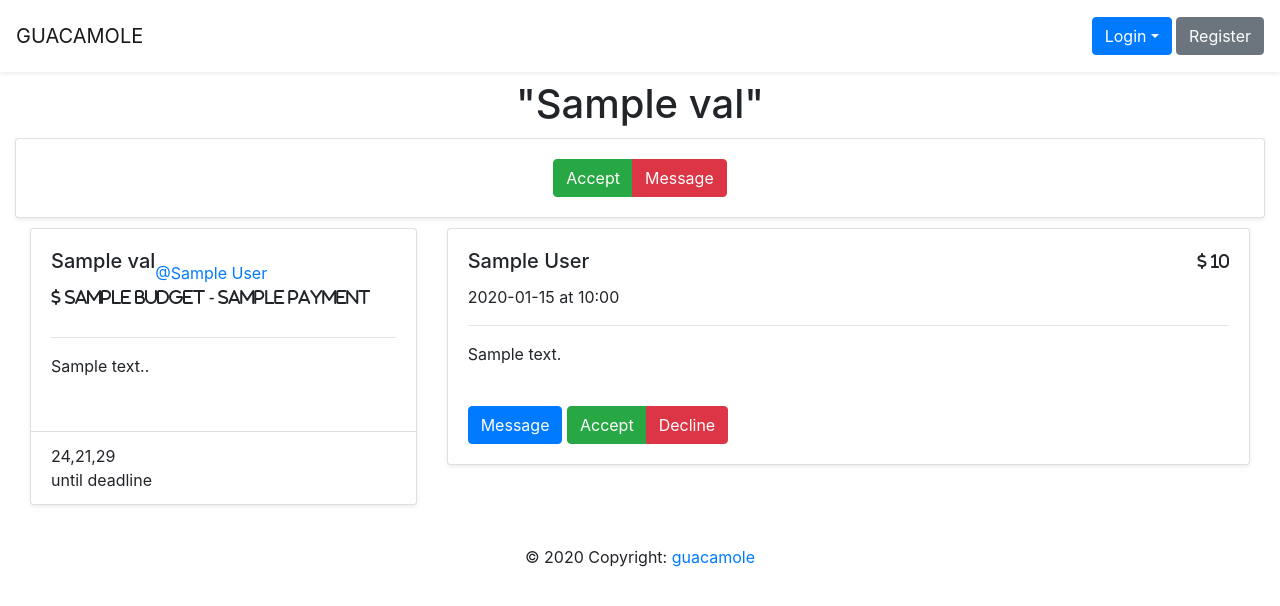
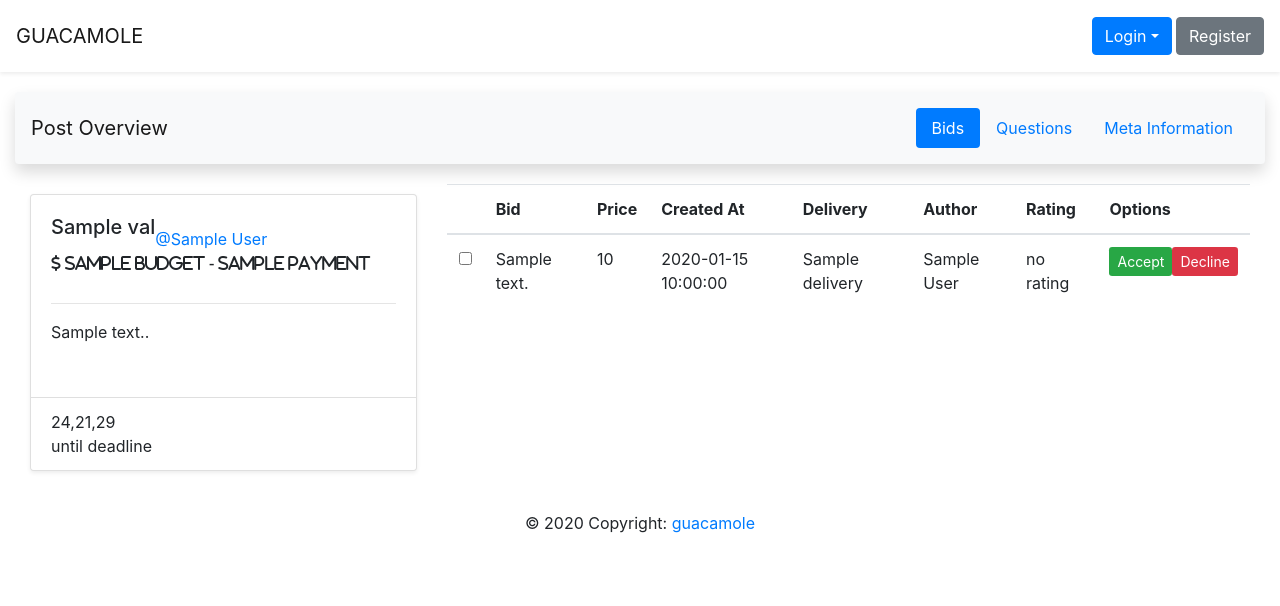
Before and after one commit to Guacamole-Devs/glowing-guacamole, a Flask app: template guacamole/templates/profile/post_detail.html in a window 1280 px wide. Shown: the top 606 px of the page. Run offline with Flask 2, Linux system fonts and the light colour scheme; the template is opened without the code that fills it: most values are stand-ins (such as "Sample title", 1, 10 or a date in 2020); parts of the project's set-up code (start-up, migrations or seed data) failed here and were passed over; some libraries are stand-ins or nearby versions.

Commit message:
Added Posts to Dashboard. Changed Post-Detail View

```diff
--- a/guacamole/auth.py
+++ b/guacamole/auth.py
@@ -13,16 +13,18 @@ from flask import session
 from flask import url_for
 
 bp = Blueprint("auth", __name__, url_prefix="/auth")
-
 def login_required(view):
     """View decorator that redirects anonymous users to the login page."""
 
     @functools.wraps(view)
     def wrapped_view(**kwargs):
-        if g.user == None:
+        try:
+            if g.user is None:
+                return redirect(url_for("auth.login"))
+        except AttributeError:
+            flash("You have been logged out")
             return redirect(url_for("auth.login"))
         return view(**kwargs)
-
     return wrapped_view
 
 @bp.before_app_request
--- a/guacamole/templates/profile/post_detail.html
+++ b/guacamole/templates/profile/post_detail.html
@@ -5,8 +5,22 @@
         <meta charset="utf-8">
         <meta name="viewport" content="width=device-width, initial-scale=1">
     </head>
-    <h1>{% block title %} "{{ post.val()['title'] }}"{% endblock %}</h1>
-    <div class="shadow-sm card" style="width: 100%; margin-top: 10px">
+    <nav id="dashboard-nav" class="shadow p-3 navbar navbar-light bg-light rounded" style="margin-bottom: 20px; margin-top: 20px">
+        <a class="navbar-brand" href="#">Post Overview</a>
+        <ul class="nav nav-pills" id="myTab" role="tablist">
+            <li class="nav-item">
+                <a class="nav-link active" id="bids-tab" data-toggle="tab" href="#bids" role="tab" aria-controls="bids" aria-selected="true">Bids</a>
+            </li>
+            <li class="nav-item">
+                <a class="nav-link" id="faqs-tab" data-toggle="tab" href="#faqs" role="tab" aria-controls="faqs" aria-selected="false">Questions</a>
+            </li>
+            <li class="nav-item">
+                <a class="nav-link" id="inbox-tab" data-toggle="tab" href="#inbox" role="tab" aria-controls="inbox" aria-selected="false">Meta Information</a>
+            </li>
+        </ul>
+    </nav>
+{% endblock %}
+<!-- <div class="shadow-sm card" style="width: 100%; margin-top: 10px">
     <div class="card-body">
 
         <span class="btn-group">
@@ -14,8 +28,7 @@
             <a class="btn btn-danger" href="{{ url_for('marketplace.bid', id=post.key()) }}">Message</a>
         </span>
     </div>
-    </div>
-{% endblock %}
+</div> -->
 
 {% block secLeft %}
 <div class="shadow-sm card" style="width: 100%; margin-top: 10px">
@@ -23,7 +36,7 @@
       <div class="card-title" style="width: 100%">
         <div class="float-left"><h5>{{ post.val()['title'] }}</h5></div>
       </div>
-      <a href="/user/{{post.val()['author']}}">@{{post.val()['author']}}</a>
+      <a href="/user/{{post.val()['author']}}">@{{post.val()['author_user']}}</a>
       <br>
       <div class="card-title">
         <div class="float-left"><i class="fas fa-dollar-sign"> {{post.val()["budget"]}} - {{post.val()["payment"]}}</i></div>
@@ -40,11 +53,77 @@
 {% endblock %}
 
 {% block secContent %}
+<div class="tab-content" id="myTabContent">
+    <div class="tab-pane active" id="bids" role="tabpanel" aria-labelledby="bids-tab">
+        <table class="table">
+            <thead>
+              <tr>
+                <th scope="col"></th>
+                <th scope="col">Bid</th>
+                <th scope="col">Price</th>
+                <th scope="col">Created At</th>
+                <th scope="col">Delivery</th>
+                <th scope="col">Author</th>
+                <th scope="col">Rating</th>
+                <th scope="col">Options</th>
+              </tr>
+            </thead>
+            <tbody>
                 {% for bid in bids %}
+                    <tr>
+                        <td>
+                            <input type="checkbox">
+                        </td>
+                        <td>{{ bid.val()['body'] }}</td>
+                        <td>{{ bid.val()['price'] }}</td>
+                        <td>{{ bid.val()['timestamp'] }}</td>
+                        <td>{{ bid.val()['delivery'] }}</td>
+                        <td>{{ bid.val()['author_user'] }}</td>
+                        <td> no rating</td>
+                        <td>
+                            <span class="btn-group">
+                                <a class="btn-sm btn-success" href="">Accept</a>
+                                <a class="btn-sm btn-danger" href="">Decline</a>
+                            </span>
+                        </td>
+                     </tr>
+                {% endfor %}
+            </tbody>
+        </table>
+    </div>
+    <div class="tab-pane fade" id="faqs" role="tabpanel" aria-labelledby="faqs-tab">
+        <table class="table">
+            <thead>
+              <tr>
+                <th scope="col"></th>
+                <th scope="col">Question</th>
+                <th scope="col">Author</th>
+                <th scope="col">Asked At</th>
+              </tr>
+            </thead>
+            <tbody>
+                {% for faq in faqs %}
+                    <tr>
+                        <td>
+                            <input type="checkbox">
+                        </td>
+                        <td>{{ faq.val()['question'] }}</td>
+                        <td>{{ faq.val()['author'] }}</td>
+                        <td>{{ faq.val()['timestamp'] }}</td>
+                     </tr>
+                {% endfor %}
+            </tbody>
+        </table>
+    </div>
+    <div class="tab-pane fade" id="inbox" role="tabpanel" aria-labelledby="bid-tab">this is inbox</div>
+</div>
+
+
+<!-- {% for bid in bids %}
     <div class="shadow-sm card" style="width: 100%; margin-top: 10px">
         <div class="card-body">
             <div class="card-title" style="width: 100%">
-                <div class="float-left"><h5>{{bid.val()['author']}}</h5></div>
+                <div class="float-left"><h5>{{bid.val()['author_user']}}</h5></div>
                 <div class="float-right"><i class="fas fa-dollar-sign"> {{bid.val()["price"]}}</i></div>
             </div>
             <br>
@@ -62,5 +141,5 @@
 
     </div>
 
-{% endfor %}
+{% endfor %} -->
 {% endblock %}
```
Also changed, not shown: guacamole/me.py (+26 -3 lines), guacamole/templates/marketplace/index.html (+11 -7 lines), guacamole/templates/profile/dashboard.html (+44 -24 lines). Lines whose indentation alone changed are shown as unchanged.
